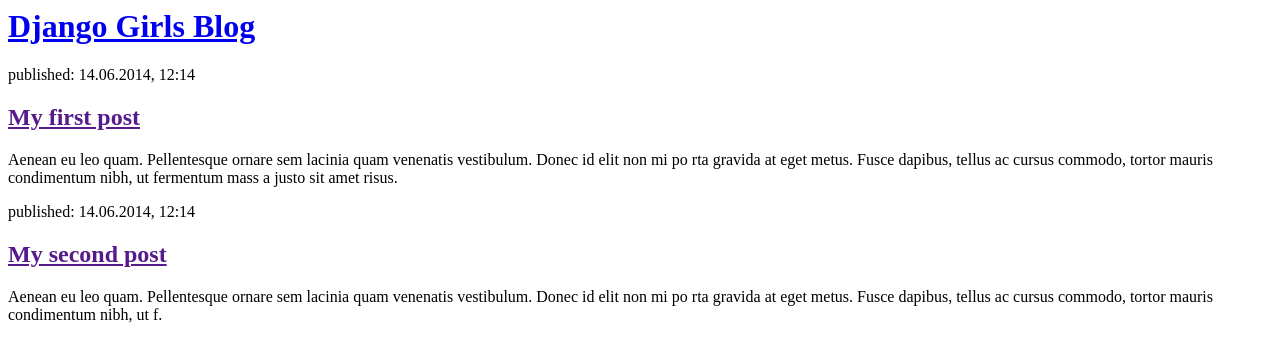
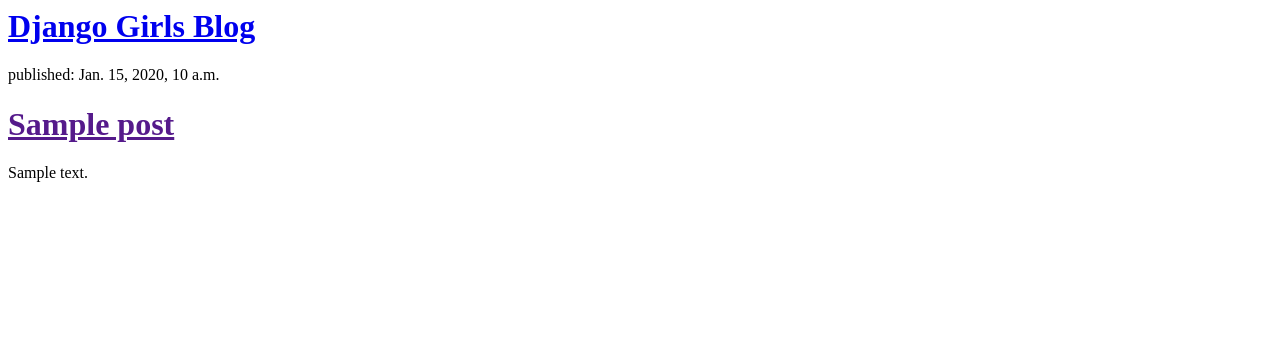
Before and after one commit to alicetong/my-first-blog, a Django app: template mysite/blog/templates/blog/post_list.html in a window 1280 px wide. Shown: the top 362 px of the page. Run offline with Django 3.2, Linux system fonts and the light colour scheme; the template is opened without the code that fills it: values that come from a table or form of the project are taken from there, others are empty; tables that the repository leaves empty hold one stand-in row (values such as "Sample post").

Commit message:
- added data from database to view

```diff
--- a/mysite/blog/templates/blog/post_list.html
+++ b/mysite/blog/templates/blog/post_list.html
@@ -11,21 +11,15 @@
         </h1>
     </div>
     <div>
-        <p>published: 14.06.2014, 12:14</p>
-        <h2>
-            <a href="">My first post</a>
-        </h2>
-        <p>Aenean eu leo quam. Pellentesque ornare sem lacinia quam venenatis vestibulum. Donec id elit non mi po rta gravida
-            at eget metus. Fusce dapibus, tellus ac cursus commodo, tortor mauris condimentum nibh, ut fermentum mass a justo
-            sit amet risus.</p>
-    </div>
-    <div>
-        <p>published: 14.06.2014, 12:14</p>
-        <h2>
-            <a href="">My second post</a>
-        </h2>
-        <p>Aenean eu leo quam. Pellentesque ornare sem lacinia quam venenatis vestibulum. Donec id elit non mi po rta gravida
-            at eget metus. Fusce dapibus, tellus ac cursus commodo, tortor mauris condimentum nibh, ut f.</p>
+        {% for post in posts %}
+        <div>
+        <p>published: {{ post.published_date }}</p>
+        <h1><a href="">{{ post.title }}</a></h1>
+        <p>{{ post.text|linebreaksbr }}</p>
+        </div>
+        {% endfor %}
+
+
     </div>
 </body>
 
--- a/mysite/blog/views.py
+++ b/mysite/blog/views.py
@@ -1,5 +1,8 @@
 from django.shortcuts import render
+from django.utils import timezone
+from .models import Post
 
 # Create your views here.
 def post_list(request):
-    return render(request, 'blog/post_list.html', {})
+    posts = Post.objects.filter(published_date__lte=timezone.now()).order_by('published_date')
+    return render(request, 'blog/post_list.html', {'posts': posts})
```
